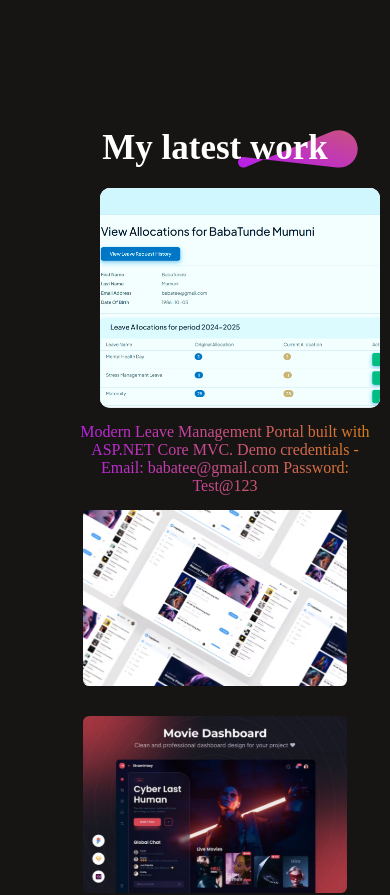
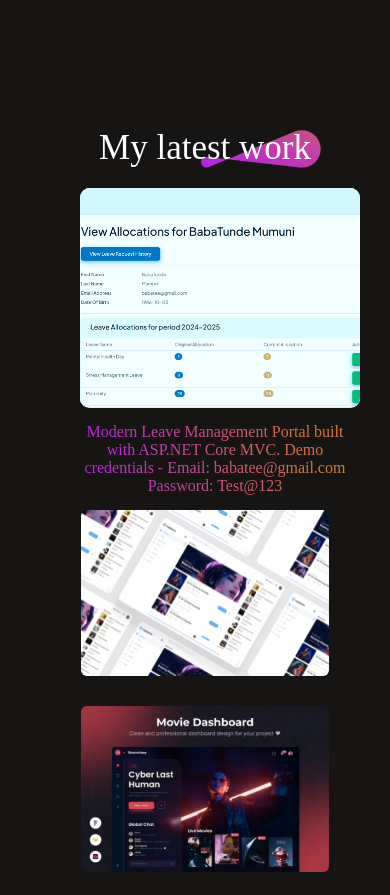
Before and after one commit to nurudeen2432/Portfolio-Web-Page, a React (Vite) app in the folder portfolio-react/: page / in a window 390 px wide. Shown: the part 5070-5965 px from the top of the page. Built offline with nearby package versions, Linux system fonts and the light colour scheme; a web font is replaced by a local one.

Commit message:
Adjusted work section

```diff
--- a/portfolio-react/src/Components/MyWork/MyWork.css
+++ b/portfolio-react/src/Components/MyWork/MyWork.css
@@ -20,10 +20,11 @@
 
 }
 .mywork-title h1{
-    padding: 0px 30px;
-    font-size: 80px;
-    font-weight: 600;
+    padding: 0px 10px;
+    font-size: 50px;
+    font-weight: 500;
 }
+
 
 .mywork-title img{
     position: absolute;
@@ -90,7 +91,7 @@
         height: 220px;
         border-radius: 10px;
         object-fit: cover;
-        margin-left: 50px;
+        margin-left: 30px;
     }
 
     .work-item p {
```
